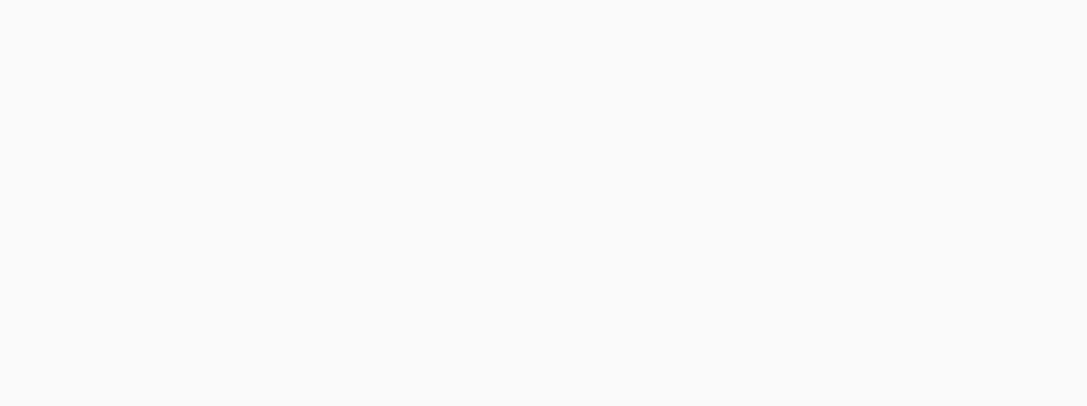
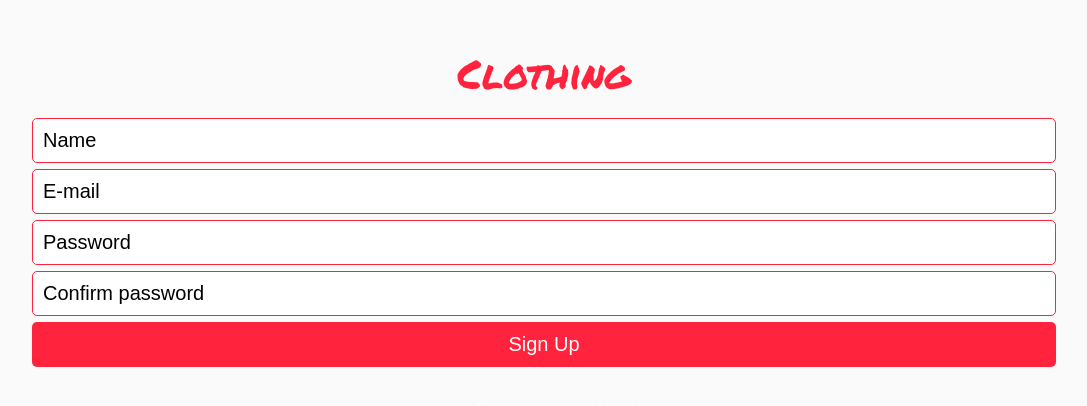
Before and after one commit to igorbrasilc/projeto14-clothing-front, a React app: page /signup in a window 1280 px wide. Before the commit this address had no page. Shown: the part 164-570 px from the top of the page, without its empty margins (96-1183 px from the left). Built offline with nearby package versions, Linux system fonts and the light colour scheme.

Commit message:
login e signup

```diff
--- a/package.json
+++ b/package.json
@@ -5,7 +5,7 @@
   "main": "index.js",
   "scripts": {
     "build": "NODE_ENV=production webpack",
-    "start": "NODE_ENV=development webpack-dev-server --open",
+    "start": "SET NODE_ENV=development& webpack-dev-server --open",
     "lint": "eslint \"src/**/*.{js,jsx}\" --fix --quiet",
     "format": "prettier --write \"src/**/*.{js,jsx}\" --fix"
   },
@@ -36,7 +36,7 @@
   },
   "dependencies": {
     "axios": "^0.27.2",
-    "react": "^18.0.0",
+    "react": "^18.1.0",
     "react-dom": "^18.0.0",
     "react-icons": "^4.3.1",
     "react-router-dom": "^6.3.0",
--- a/public/index.html
+++ b/public/index.html
@@ -8,6 +8,7 @@
     <link rel="preconnect" href="https://fonts.googleapis.com">
     <link rel="preconnect" href="https://fonts.gstatic.com" crossorigin>
     <link href="https://fonts.googleapis.com/css2?family=Roboto:wght@100;400;700&display=swap" rel="stylesheet">
+    <link href="https://fonts.googleapis.com/css2?family=Permanent+Marker&display=swap" rel="stylesheet">
 </head>
 <body>
     <div class="root"></div>
--- a/src/components/App.jsx
+++ b/src/components/App.jsx
@@ -6,6 +6,8 @@ import ProductScreen from './mains/ProductScreen.jsx';
 
 import ResetCSS from '../assets/resetCss.js';
 import GlobalStyles from '../assets/GlobalStyles.js';
+import Signin from './user/signin.jsx';
+import Signup from './user/signup.jsx';
 
 export default function App() {
   return (
@@ -16,6 +18,8 @@ export default function App() {
         <Routes>
           <Route path="/" element={<Main />} />
           <Route path="/product" element={<ProductScreen />} />
+          <Route path="/signup" element={<Signup/>} />
+          <Route path="/signin" element={<Signin/>} />
         </Routes>
       </BrowserRouter>
     </>
--- /dev/null
+++ b/src/components/api.jsx
@@ -0,0 +1,21 @@
+import axios from 'axios';
+
+const URL = 'localhost:5000';
+
+function config(token){
+    return { headers: { authorization : `Bearer ${token}` }}
+}
+
+function signin(user) {
+    return axios.post(`${URL}/login`, (user));
+}
+
+function signup(user) {
+    return axios.post(`${URL}/signup`, (user));
+}
+
+const api = {
+    signin, signup,
+}
+
+export default api;
--- /dev/null
+++ b/src/components/user/signin.jsx
@@ -0,0 +1,38 @@
+import styled from "styled-components";
+import React from 'react';
+import { useNavigate } from "react-router-dom";
+import { useState } from "react";
+
+import api from "../api.jsx";
+import { AccountContainer, InputForm } from "./signup.jsx";
+
+export default function Signin() {
+    const navigate = useNavigate();
+    const [userData, setUserData] = useState({
+        password: '',
+        email: ''
+    });
+
+    function submitSignin(event) {
+        event.preventDefault();
+
+        api.signin(userData).then((e) => {
+            navigate("/");
+        }).catch((error) => {
+            console.log(error);
+            alert("User not found");
+        })
+    }
+
+    return (
+        <AccountContainer>
+            <h1>Clothing</h1>
+            <InputForm onSubmit={submitSignin}>
+                <input type="email" placeholder="E-mail" onChange={(e) => setUserData({...userData, email: e.target.value})} required/>
+                <input type="password" placeholder="Senha" onChange={(e) => setUserData({...userData, password: e.target.value})} required/>
+                <button type="submit"><p>Log In</p></button>
+            </InputForm>
+            <h2 onClick={() => navigate("/signup")}>Create a account</h2>
+        </AccountContainer>
+    );
+}
--- /dev/null
+++ b/src/components/user/signup.jsx
@@ -0,0 +1,99 @@
+import styled from "styled-components";
+import React from 'react';
+import { useNavigate } from "react-router-dom";
+import { useState } from "react";
+
+import api from "../api.jsx";
+
+export default function Signup() {
+    const navigate = useNavigate();
+    const userData = useState({
+        name: '',
+        email: '',
+        password: '',
+        confirPassword: ''
+    });
+
+    function registerUser(event) {
+        event.preventDefault();
+
+        if(parseInt(userData.password) === parseInt(confirmPassword)){
+            api.signup(userData).then((e) => {
+                console.log(e)
+                alert("User created successfully");
+                navigate("/");
+            }).catch((error) => {
+                console.log(error);
+                alert(error.message);
+            })
+        }else {
+            alert("Passwords do not match");
+        }
+    }
+
+    return (
+        <AccountContainer>
+            <h1>Clothing</h1>
+            <InputForm onSubmit={registerUser}>
+                <input type="text" placeholder="Name" onChange={(e) => setUserData({...userData, username: e.target.value})} required />
+                <input type="email" placeholder="E-mail" onChange={(e) => setUserData({...userData, email: e.target.value})} required />
+                <input type="password" placeholder="Password" onChange={(e) => setUserData({...userData, password: e.target.value})} required />
+                <input type="password" placeholder="Confirm password" onChange={(e) => setUserData({...userData, confirmPassword: e.target.value})} required />
+                <button type="submit"><p>Sign Up</p></button>
+            </InputForm>
+            <h2 onClick={() =>  navigate("/signin")}>Already have an account? Log in</h2>
+        </AccountContainer>
+    );
+}
+
+const AccountContainer = styled.div`
+    width: 100%;
+    height: 100vh;
+    display: flex;
+    flex-direction: column;
+    align-items: center;
+    justify-content: center;
+    h1 {
+        margin-bottom: 24px;
+        font-family: 'Permanent Marker';
+        font-style: normal;
+        font-weight: 400;
+        font-size: 40px;
+        color: #FF233D;
+    }
+    h2 {
+        margin-top: 36px;
+        color: #FFFFFF;
+    }
+`
+
+const InputForm = styled.form`
+    display: flex;
+    flex-direction: column;
+    width: 80%;
+    input {
+        border: 1px solid #FF233D;
+        border-radius: 5px;
+        outline: none;
+        padding: 10px;
+        font-size: 20px;
+        height: 45px;
+        margin-bottom: 6px;
+    }
+    input::placeholder{
+        color: #000000;
+    }
+    button {
+        height: 45px;
+        background-color: #FF233D;
+        font-size: 20px;
+        border-radius: 5px;
+        border: none;
+        display: flex;
+        justify-content: center;
+        align-items: center;
+        color: #FFFFFF;
+    }
+`
+
+export { AccountContainer, InputForm };
--- a/src/index.jsx
+++ b/src/index.jsx
@@ -1,6 +1,5 @@
 import React from 'react';
 import { createRoot } from 'react-dom/client';
-
 import App from './components/App.jsx';
 
 const root = createRoot(document.querySelector('.root'));
--- a/webpack.config.js
+++ b/webpack.config.js
@@ -8,11 +8,13 @@ module.exports = {
   output: {
     filename: '[name].[contenthash].js',
     path: path.resolve(__dirname, 'dist'),
+    publicPath: '/',
   },
   devServer: {
     static: {
       directory: path.join(__dirname, 'dist'),
     },
+    historyApiFallback: true,
   },
   mode: process.env.NODE_ENV === 'development' ? 'development' : 'production',
   devtool: process.env.NODE_ENV === 'development' ? 'eval-cheap-module-source-map' : 'source-map',
```
Also changed, not shown: .eslintrc.json.
